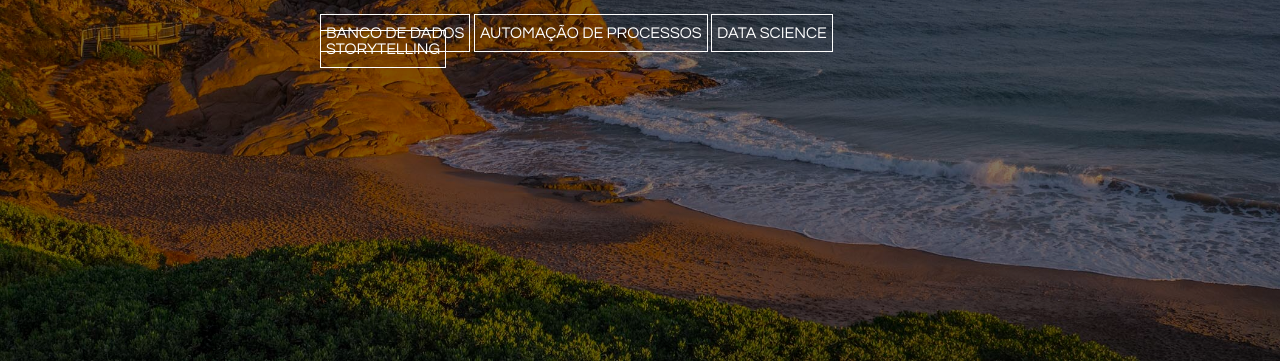
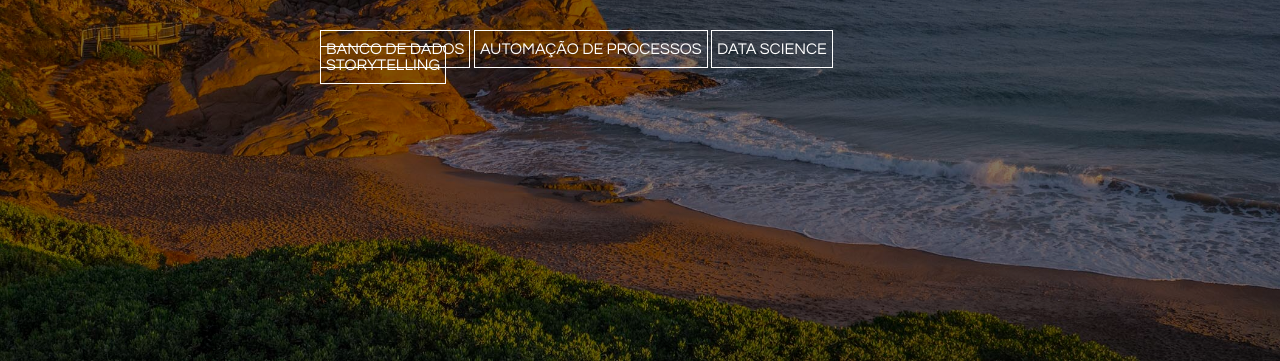
Before and after one commit to marpro2022/marpro2022.github.io, a plain HTML site: page index.html in a window 1280 px wide. Shown: the part 439-800 px from the top of the page. Drawn offline with Linux system fonts and the light colour scheme.

Commit message:
Update style.css

```diff
--- a/css/style.css
+++ b/css/style.css
@@ -64,7 +64,7 @@ ul li.active a{
 
 .button{
 	position: absolute;
-	top: 60%;
+	top: 62%;
 	left: 50%;
 	transform: translate(-50%,-50%);
 }
```
